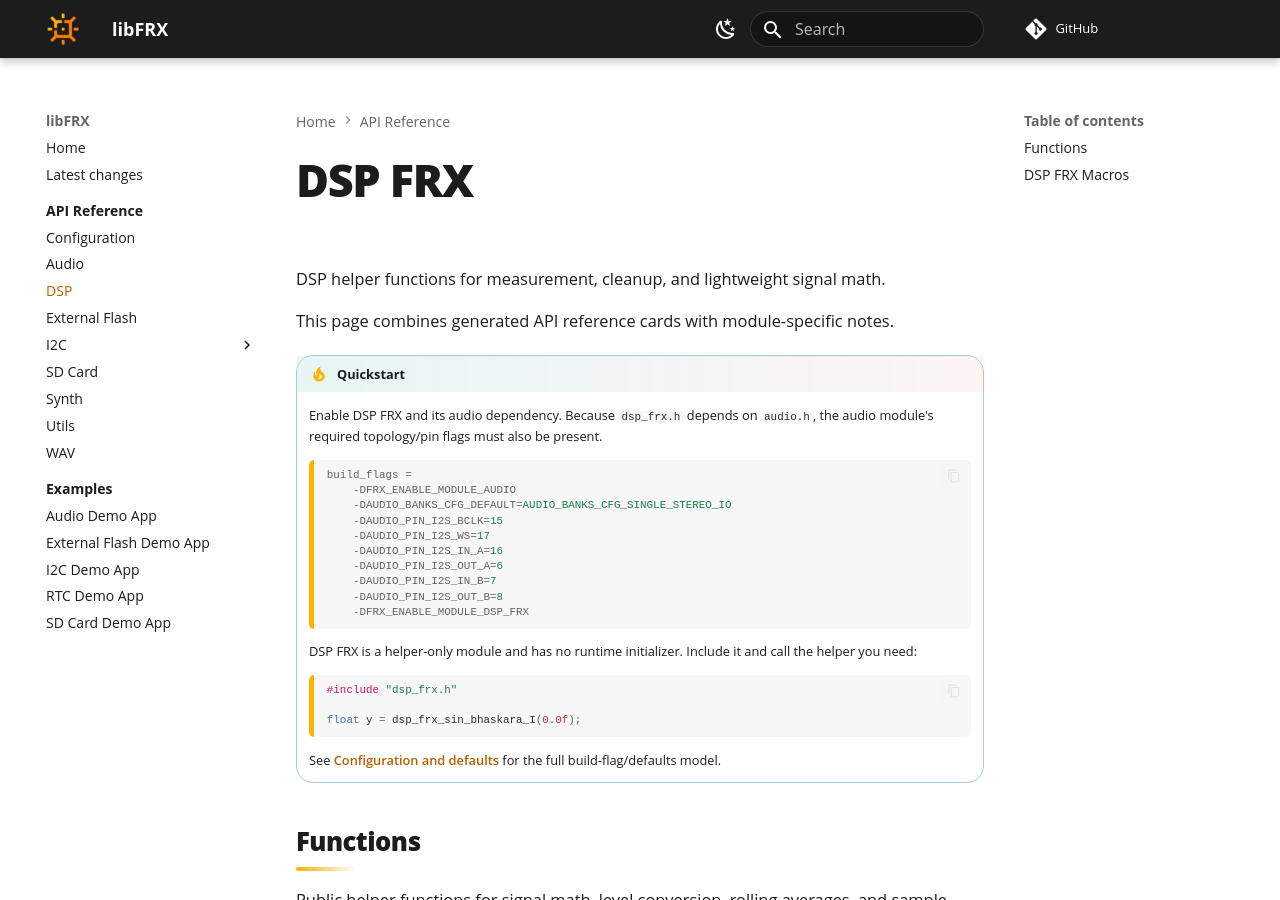
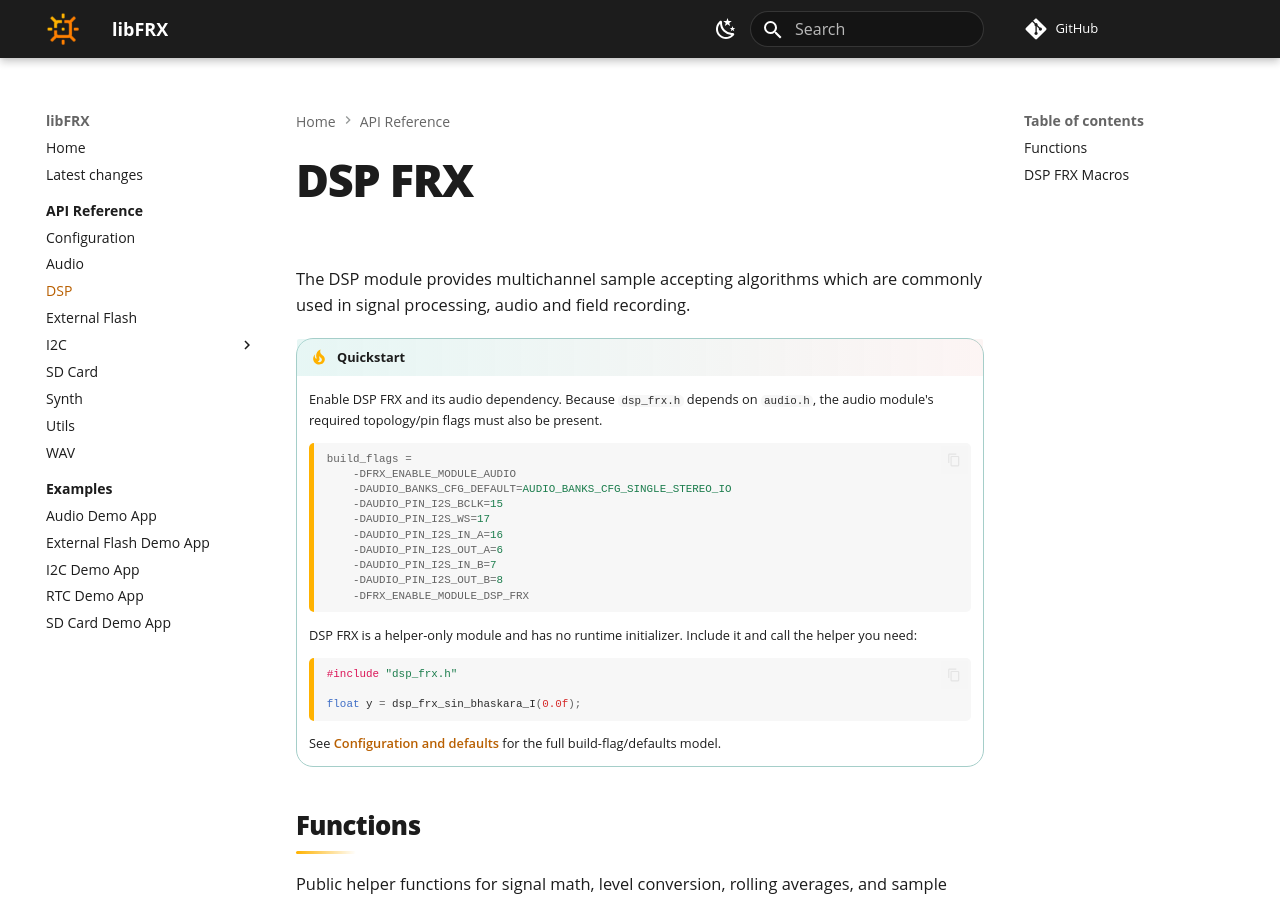
Before and after one commit to jesdev-io/libFRX, an MkDocs documentation site: the page built from docs/reference/dsp_frx.md, in a window 1280 px wide and 900 px high. Built offline with MkDocs 1.6.1 and Material for MkDocs 9.7.7, drawn with Linux system fonts in a browser that asks for light colours; some web fonts are replaced; comment, search, counter and statistics services are not loaded.

Commit message:
fix: accurate header

```diff
--- a/docs/reference/dsp_frx.md
+++ b/docs/reference/dsp_frx.md
@@ -1,8 +1,6 @@
 # DSP FRX
 
-DSP helper functions for measurement, cleanup, and lightweight signal math.
-
-This page combines generated API reference cards with module-specific notes.
+The DSP module provides multichannel sample accepting algorithms which are commonly used in signal processing, audio and field recording.
 
 !!! tip "Quickstart"
     Enable DSP FRX and its audio dependency. Because `dsp_frx.h` depends on `audio.h`, the audio module's required topology/pin flags must also be present.
```
